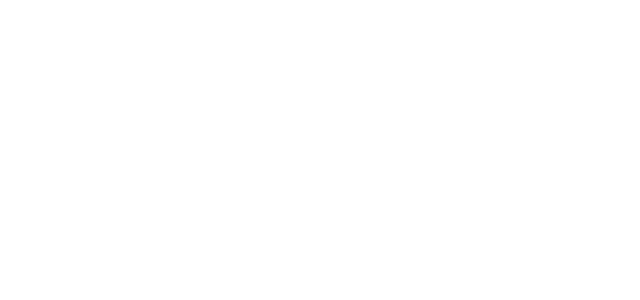
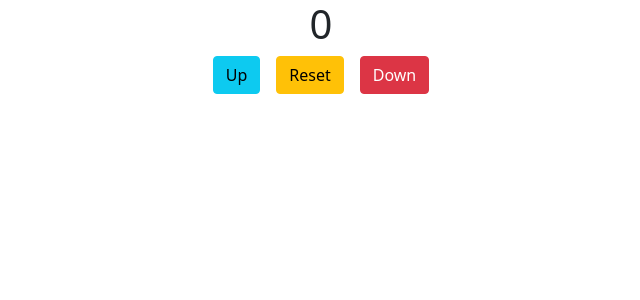
Before and after one commit to mohammad468/hook-project, a React (Create React App) app: page / in a window 1280 px wide. Shown: the top 300 px of the page, without its empty margins (319-959 px from the left). Built offline with nearby package versions, Linux system fonts and the light colour scheme.

Commit message:
useReducer

```diff
--- a/src/components/Counter.js
+++ b/src/components/Counter.js
@@ -1,11 +1,55 @@
-import React, {useReducer} from 'react';
+import React, { useReducer } from "react";
+import { Button, Container } from "react-bootstrap";
+
+const initialState = 0;
+
+const reducer = (state, action) => {
+  switch (action) {
+    case "Up":
+      return state + 1;
+    case "Down":
+      return state - 1;
+    case "Reset":
+      return initialState;
+    default:
+      return state;
+  }
+};
 
 const Counter = () => {
-    return (
+  const [number, dispatch] = useReducer(reducer, initialState);
+  return (
+    <div>
+      <Container>
         <div>
-
+          <h1 className="text-center">{number}</h1>
+          <div className="d-flex justify-content-center">
+            <Button
+              className="mx-2"
+              variant="info"
+              onClick={() => dispatch("Up")}
+            >
+              Up
+            </Button>
+            <Button
+              className="mx-2"
+              variant="warning"
+              onClick={() => dispatch("Reset")}
+            >
+              Reset
+            </Button>
+            <Button
+              className="mx-2"
+              variant="danger"
+              onClick={() => dispatch("Down")}
+            >
+              Down
+            </Button>
+          </div>
         </div>
-    );
+      </Container>
+    </div>
+  );
 };
 
 export default Counter;
```
